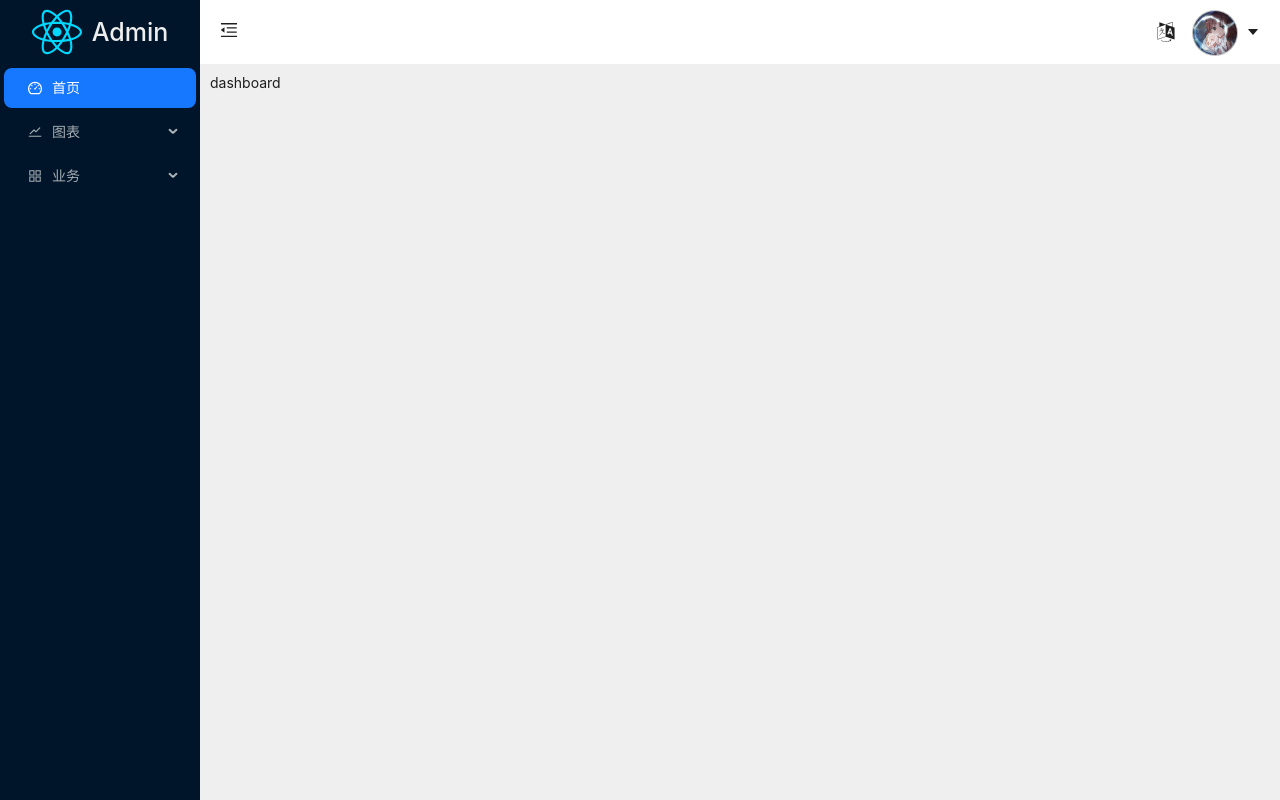
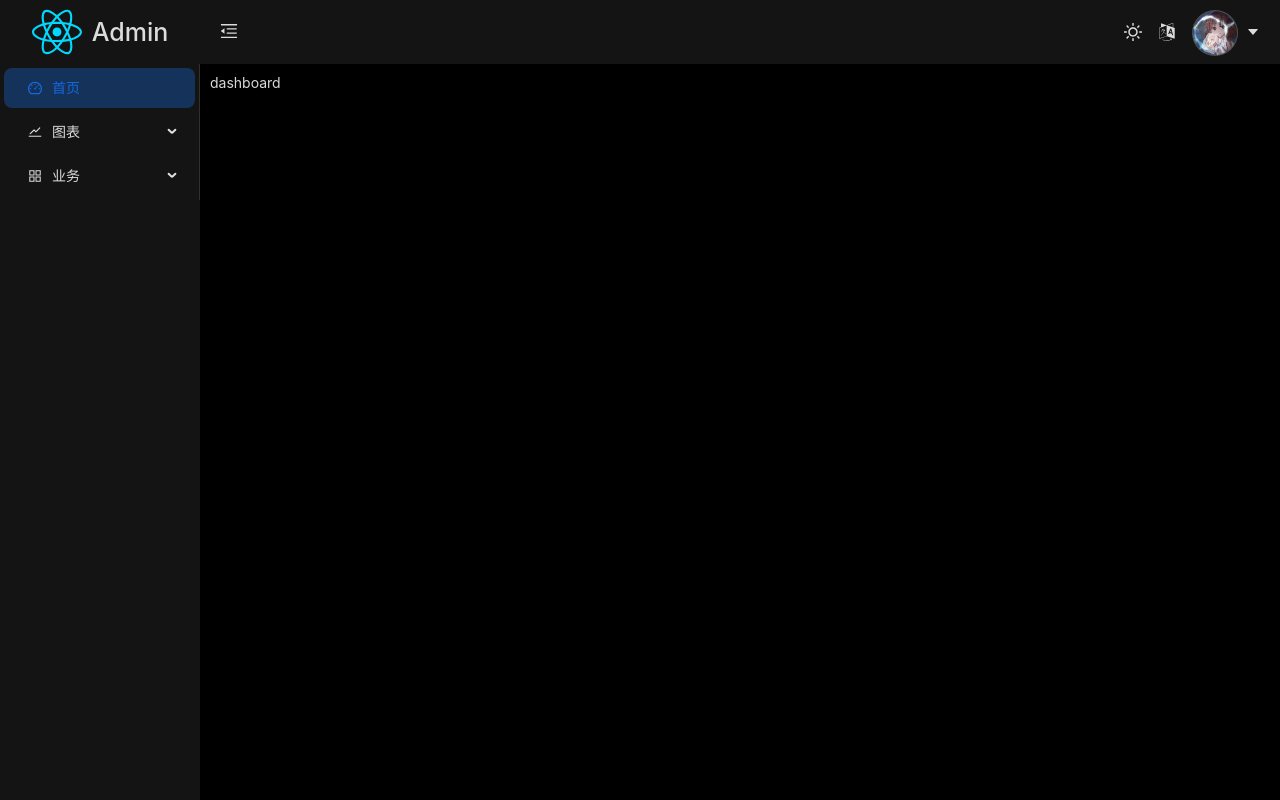
Before and after one commit to w2xi/react-admin-template, a React (Vite) app: page /login in a window 1280 px wide. Both pictures are taken after a click on the button "login". Built offline with nearby package versions, Linux system fonts and the light colour scheme.

Commit message:
feat: switch theme

```diff
--- a/src/App.tsx
+++ b/src/App.tsx
@@ -1,20 +1,30 @@
 import { useEffect } from 'react'
 import { BrowserRouter } from 'react-router-dom'
+import { ConfigProvider, theme as antTheme } from 'antd'
 import RenderRouter from './routes'
 import RouteGuard from './routes/permission'
+import useAppStore from './stores/app'
 import './App.css'
 
 function App() {
+  const { theme } = useAppStore()
+
   useEffect(() => {
     console.log('location', location.pathname);
   }, [location.pathname])
 
   return (
-    <BrowserRouter>
-      <RouteGuard>
-        <RenderRouter />
-      </RouteGuard>
-    </BrowserRouter>
+    <ConfigProvider
+    theme={{
+        algorithm: theme === 'dark' ? antTheme.darkAlgorithm : antTheme.defaultAlgorithm,
+      }}
+    >
+      <BrowserRouter>
+        <RouteGuard>
+          <RenderRouter />
+        </RouteGuard>
+      </BrowserRouter>
+    </ConfigProvider>
   )
 }
 
--- a/src/pages/layout/header.tsx
+++ b/src/pages/layout/header.tsx
@@ -1,5 +1,5 @@
-import { Layout, Avatar, Dropdown, Space  } from "antd"
-import { MenuUnfoldOutlined, MenuFoldOutlined, CaretDownOutlined } from '@ant-design/icons'
+import { Layout, Avatar, Dropdown, Space, Tooltip, theme as antTheme  } from "antd"
+import { MenuUnfoldOutlined, MenuFoldOutlined, CaretDownOutlined, SunOutlined, MoonOutlined } from '@ant-design/icons';
 import useAppStore from '@/stores/app.ts';
 import useUserStore from "@/stores/user";
 import { useNavigate } from "react-router-dom";
@@ -7,15 +7,13 @@ import UserAvatar from '@/assets/mikoto-misaka.jpg'
 import LanguageSvg from '@/assets/language.svg?react'
 import type { MenuProps } from 'antd'
 
+const { useToken } = antTheme;
 const { Header } = Layout;
 
-const styles = {
-  fontSize: '18px',
-}
-
 function HeaderComponent() {
+  const { token } = useToken();
   const navigate = useNavigate();
-  const { collapsed, locale, setCollapsed, setLocale } = useAppStore();
+  const { collapsed, locale, theme, setLocale, setTheme, setCollapsed } = useAppStore();
   const { clear } = useUserStore();
 
   const onClick: MenuProps['onClick'] = ({ key }) => {
@@ -37,14 +35,19 @@ function HeaderComponent() {
   }
 
   return (
-    <Header className="header">
-      <span className="collapse-btn" onClick={() => setCollapsed(!collapsed)}>
+    <Header className="header" style={{ backgroundColor: token.colorBgContainer }}>
+      <span className="action-btn" onClick={() => setCollapsed(!collapsed)}>
         {
           collapsed
-            ? <MenuUnfoldOutlined style={styles} />
-            : <MenuFoldOutlined style={styles} />}
+            ? <MenuUnfoldOutlined />
+            : <MenuFoldOutlined />}
       </span>
       <div className="actions">
+        <Tooltip title={theme === 'dark' ? 'light mode' : 'dark mode'}>
+          <span className="action-btn" onClick={() => setTheme(theme === 'dark' ? 'light' : 'dark')}>
+          { theme === 'dark' ? <SunOutlined /> : <MoonOutlined /> }
+          </span>
+        </Tooltip>
         <Dropdown
           menu={{
             onClick,
@@ -63,11 +66,12 @@ function HeaderComponent() {
           }}
           trigger={['click']}
         >
-          <span style={{ cursor: 'pointer' }}>
-            <LanguageSvg height={20} width={20} />
+          <span className="action-btn">
+            <LanguageSvg height={18} width={18} />
           </span>
         </Dropdown>
-        <Dropdown menu={{
+        <Dropdown
+          menu={{
             onClick,
             items: [
               {
--- a/src/pages/layout/index.scss
+++ b/src/pages/layout/index.scss
@@ -14,7 +14,6 @@
         font-size: 25px;
         font-weight: 500;
         margin-left: 10px;
-        color: #eee;
       }
     }
   }
@@ -23,8 +22,8 @@
     align-items: center;
     justify-content: space-between;
     padding: 0 20px;
-    background: #fff;
-    .collapse-btn {
+    .action-btn {
+      font-size: 18px;
       cursor: pointer;
     }
     .actions {
@@ -39,6 +38,5 @@
   }
   .content {
     padding: 10px;
-    background: #efefef;
   }
 }
--- a/src/pages/layout/index.tsx
+++ b/src/pages/layout/index.tsx
@@ -1,5 +1,5 @@
-import React, { useEffect, useState } from 'react';
-import { Layout } from "antd";
+import React, { useEffect } from 'react';
+import { Layout, theme as antTheme } from "antd";
 import { Outlet } from 'react-router-dom';
 import './index.scss';
 import MenuComponent from './menu';
@@ -9,9 +9,11 @@ import useUserStore from '@/stores/user.ts';
 import useAppStore from '@/stores/app.ts';
 import ReactLogo from '@/assets/react.svg';
 
+const { useToken } = antTheme;
 const { Sider, Content } = Layout;
 
 const LayoutPage: React.FC = () => {
+  const { token } = useToken();
   const { menuList, setMenuList } = useUserStore()
   const { collapsed } = useAppStore()
 
@@ -31,10 +33,14 @@ const LayoutPage: React.FC = () => {
 
   return (
     <Layout className='layout-container'>
-      <Sider className='sidebar' collapsed={collapsed}>
+      <Sider
+        className='sidebar'
+        collapsed={collapsed}
+        style={{ backgroundColor: token.colorBgContainer }}
+      >
         <div className='logo-wrapper'>
           <img src={ReactLogo} alt="logo" />
-          { collapsed ? null : <span className='title'>Admin</span> }
+          { collapsed ? null : <span className='title' style={{ color: token.colorText }}>Admin</span> }
         </div>
         <MenuComponent menuList={menuList}></MenuComponent>
       </Sider>
--- a/src/pages/layout/menu.tsx
+++ b/src/pages/layout/menu.tsx
@@ -12,7 +12,7 @@ interface MenuProps {
 
 const MenuComponent: FC<MenuProps> = (props) => {
   const { menuList } = props;
-  const { locale, collapsed } = useAppStore();
+  const { locale } = useAppStore();
   const navigate = useNavigate();
 
   const onMenuClick = (path: string) => {
@@ -22,7 +22,6 @@ const MenuComponent: FC<MenuProps> = (props) => {
   return (
     <Menu
       mode="inline"
-      theme="dark"
       selectedKeys={[location.pathname]}
       onSelect={k => onMenuClick(k.key)}
       items={menuList.map((item) => {
--- a/src/stores/app.ts
+++ b/src/stores/app.ts
@@ -1,19 +1,32 @@
 import { create } from 'zustand'
+import { persist } from 'zustand/middleware'
 
 type Locale = 'zh_CN' | 'en_US';
+type Theme = 'dark' | 'light';
 
 type Store = {
+  theme: Theme;
   locale: Locale;
   collapsed: boolean;
   setLocale: (locale: Locale) => void;
   setCollapsed: (collapsed: boolean) => void;
+  setTheme: (theme: Theme) => void;
 }
 
-const useAppStore = create<Store>()((set) => ({
-  locale: 'zh_CN',
-  collapsed: false,
-  setLocale: (locale: Locale) => set(() => ({ locale })),
-  setCollapsed: (collapsed: boolean) => set(() => ({ collapsed })),
-}))
+const useAppStore = create<Store>()(
+  persist(
+    (set) => ({
+      theme: 'dark',
+      locale: 'zh_CN',
+      collapsed: false,
+      setLocale: (locale: Locale) => set(() => ({ locale })),
+      setCollapsed: (collapsed: boolean) => set(() => ({ collapsed })),
+      setTheme: (theme: Theme) => set(() => ({ theme })),
+    }),
+    {
+      name: 'app-info',
+    }
+  )
+)
 
 export default useAppStore
```
